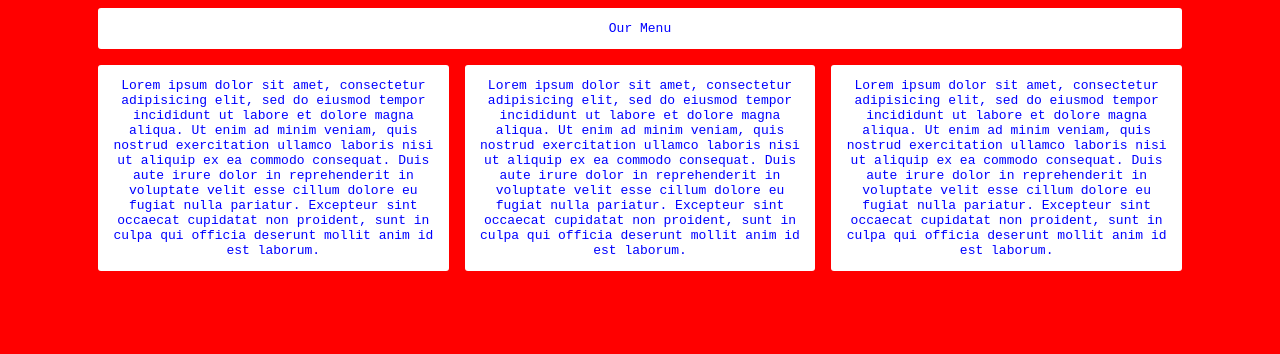
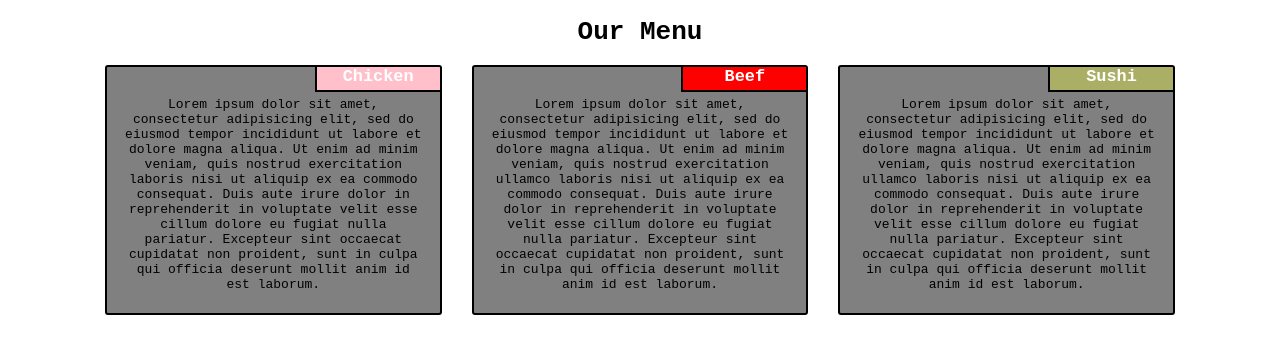
Before and after one commit to Cetoute/coursera, a plain HTML site: page site1/index.html in a window 1280 px wide. Drawn offline with Linux system fonts and the light colour scheme.

Commit message:
My Assignment.

```diff
--- a/site1/index.html
+++ b/site1/index.html
@@ -17,7 +17,7 @@
 <div class="grid">
 	<div class="row">
 		<div class="col-wd-12">
-				<div class="col">Our Menu	</div>
+				<div> <h1>Our Menu </h1> </div>
 
 		</div>
 
@@ -26,16 +26,16 @@
 <div class="grid">
 	<div class="row">
 				<div class="col-sm-4 col-md-6 col-wd-12">
-						<div class="col"> Lorem ipsum dolor sit amet, consectetur adipisicing elit, sed do eiusmod
+						<div class="col"><div id="chicken"><span>Chicken</span></div>  Lorem ipsum dolor sit amet, consectetur adipisicing elit, sed do eiusmod
 				tempor incididunt ut labore et dolore magna aliqua. Ut enim ad minim veniam,
-				quis nostrud exercitation ullamco laboris nisi ut aliquip ex ea commodo
+				quis nostrud exercitation laboris nisi ut aliquip ex ea commodo
 				consequat. Duis aute irure dolor in reprehenderit in voluptate velit esse
 				cillum dolore eu fugiat nulla pariatur. Excepteur sint occaecat cupidatat non
 				proident, sunt in culpa qui officia deserunt mollit anim id est laborum.</div>
 				</div>
 
 				<div class="col-sm-4 col-md-6 col-wd-12">
-				<div class="col"><div></div>Lorem ipsum dolor sit amet, consectetur adipisicing elit, sed do eiusmod
+				<div class="col"> <div id="beef"><span>Beef</span></div>    Lorem ipsum dolor sit amet, consectetur adipisicing elit, sed do eiusmod
 			tempor incididunt ut labore et dolore magna aliqua. Ut enim ad minim veniam,
 			quis nostrud exercitation ullamco laboris nisi ut aliquip ex ea commodo
 			consequat. Duis aute irure dolor in reprehenderit in voluptate velit esse
@@ -46,7 +46,7 @@
 
 
 			<div class="col-sm-4 col-md-12 col-wd-12">
-			<div class="col">Lorem ipsum dolor sit amet, consectetur adipisicing elit, sed do eiusmod
+			<div class="col"> <div id="sushi"> <span>Sushi</span></div>Lorem ipsum dolor sit amet, consectetur adipisicing elit, sed do eiusmod
 			tempor incididunt ut labore et dolore magna aliqua. Ut enim ad minim veniam,
 			quis nostrud exercitation ullamco laboris nisi ut aliquip ex ea commodo
 			consequat. Duis aute irure dolor in reprehenderit in voluptate velit esse
--- a/site1/style.css
+++ b/site1/style.css
@@ -6,7 +6,7 @@ body {
 	font-family: monospace;
 	padding: 0;
 	margin: 0;
-	background-color: red;
+	background-color: white;
 }
 
 *,
@@ -18,7 +18,7 @@ body {
 .grid {
 	width: 100%;
 	max-width:1100px;
-	margin: 0 auto;
+	margin:0 auto;
 
 }
 
@@ -43,16 +43,71 @@ body {
 
 
 .col {
-	padding:1em;
-	margin: 8px;
-	background-color: white;
+	padding:40px 25px;
+	margin-bottom:15px;
+	height: 250px;
+	background-color: gray;
 	border-radius: 3px;
 	box-shadow: 0 1px 1px rbga(0,0,0,.3);
-	color:blue;
+	color:black;
+	text-align: center;
+	position: relative;
+	border: 2px solid black;
+	overflow: hidden;
+	 margin-right: 15px;
+	 margin-left: 15px;
+
+
+}
+
+#chicken span,#beef span,#sushi span {
+	position: absolute;
+	top:0;
+	right:0;
+	color: white;
+	width:125px;
+	height: 25px;
+	text-align: center;
+	font-size: 1.3em;
+	font-weight: bold;
+
+}
+
+
+#chicken span{
+	background-color: pink;
+	border-left: 2px solid black;
+	border-bottom: 2px solid black;
+
+
+}
+
+#beef span {
+	background-color: red;
+	border-left: 2px solid black;
+	border-bottom: 2px solid black;
+}
+
+
+#sushi span {
+	background-color:#abaf66;
+	border-left: 2px solid black;
+	border-bottom: 2px solid black;
+}
+
+
+
+h1 {
+
+	background-color: white;
+	color:black;
 	text-align: center;
 }
 
-	@media screen and (min-width:320px){
+
+
+
+	@media screen and (max-width:767px){
 	.col-wd-1 {width:8.33333%;}
 	.col-wd-2 {width:16.66667%;}
 	.col-wd-3 {width: 25%;}
@@ -71,7 +126,7 @@ body {
 
 
 
-	@media screen and (min-width:640px){
+	@media screen and (min-width:768px){
 	.col-md-1 {width:8.33333%;}
 	.col-md-2 {width:16.66667%;}
 	.col-md-3 {width: 25%;}
@@ -86,7 +141,7 @@ body {
 	.col-md-12 {width: 100%;}
 	}
 
-	 @media screen and (min-width:960px){
+	 @media screen and (min-width:992px){
 	.col-sm-1 {width:8.33333%;}
 	.col-sm-2 {width:16.66667%;}
 	.col-sm-3 {width: 25%;}
@@ -99,4 +154,11 @@ body {
 	.col-sm-10 {width: 81.33333%;}
 	.col-sm-11 {width: 91.66667%;}
 	.col-sm-12 {width: 100%;}
+
+
+	.col {
+
+    padding: 30px 15px;
 	}
+
+	}
```
